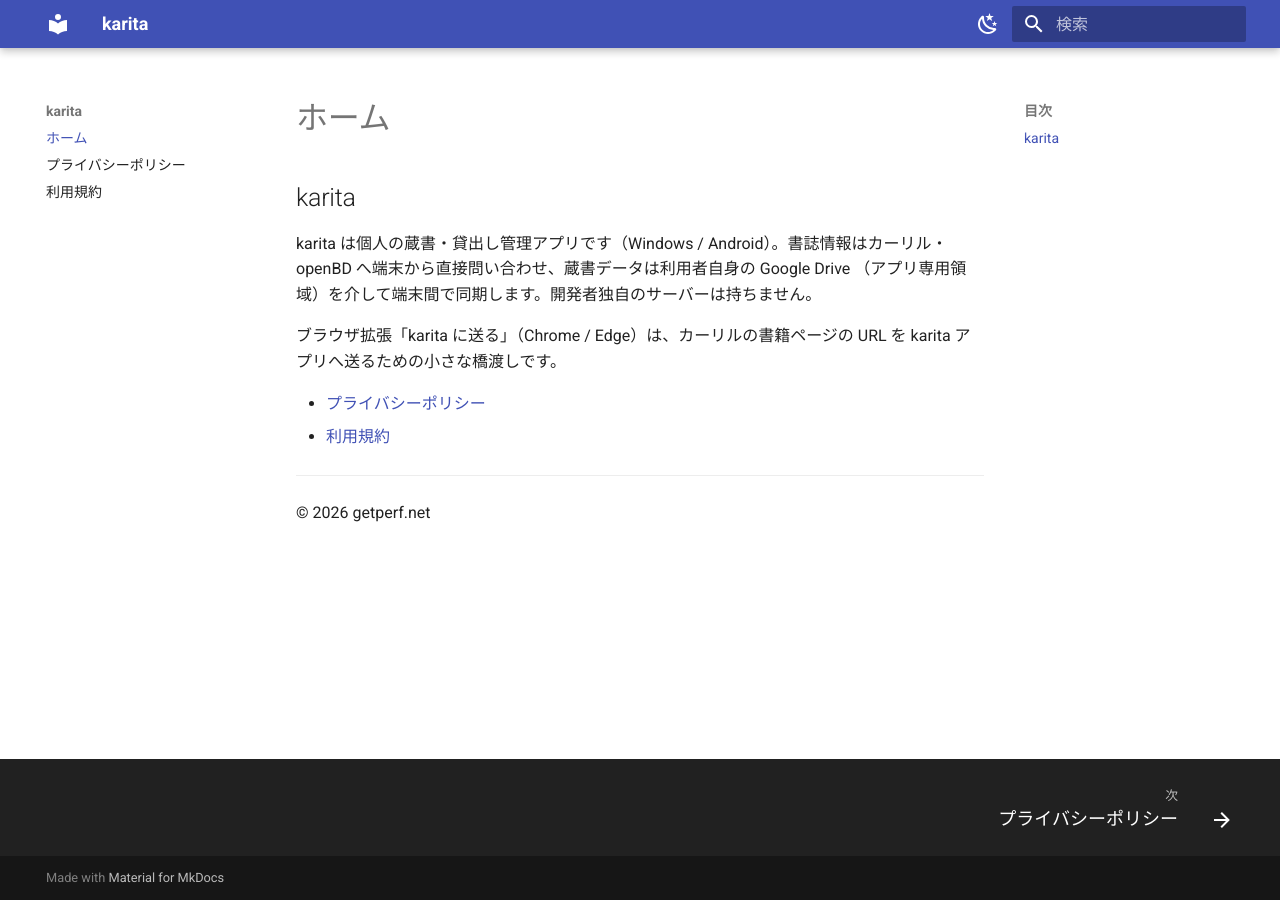
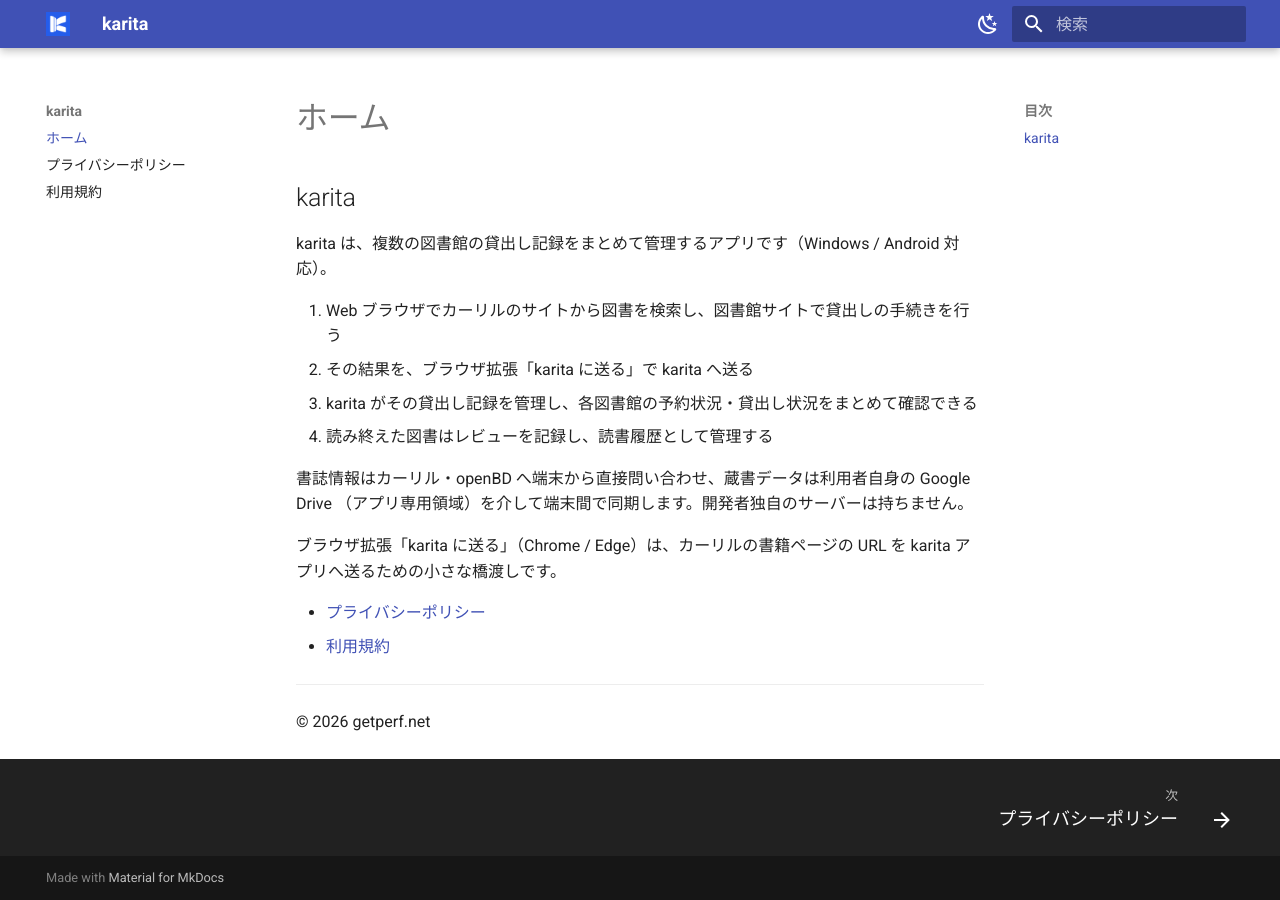
Before and after one commit to getperf/karita-site, an MkDocs documentation site: the page built from docs/index.md, in a window 1280 px wide. Built offline with MkDocs 1.6.1 and Material for MkDocs 9.7.7, drawn with Linux system fonts in a browser that asks for light colours.

Commit message:
index.md: karita の説明を追加し、ロゴをブランドアイコンに変更
トップページに「何を管理するアプリか」の説明（カーリルでの検索・図書館サイトでの
貸出し・拡張機能での送信・karitaでの記録管理・レビュー履歴)を前段として入れた。
mkdocs.yml の theme.logo/favicon を karita-core のブランドマスター
（assets/branding/karita-icon/v1/icon-1024.png）から書き出した img/karita_icon.png
に設定した。

Co-Authored-By: Claude Sonnet 5 <noreply@anthropic.com>

```diff
--- a/docs/index.md
+++ b/docs/index.md
@@ -1,7 +1,13 @@
 ## karita
 
-karita は個人の蔵書・貸出し管理アプリです（Windows / Android）。書誌情報はカーリル・
-openBD へ端末から直接問い合わせ、蔵書データは利用者自身の Google Drive
+karita は、複数の図書館の貸出し記録をまとめて管理するアプリです（Windows / Android 対応）。
+
+1. Web ブラウザでカーリルのサイトから図書を検索し、図書館サイトで貸出しの手続きを行う
+2. その結果を、ブラウザ拡張「karita に送る」で karita へ送る
+3. karita がその貸出し記録を管理し、各図書館の予約状況・貸出し状況をまとめて確認できる
+4. 読み終えた図書はレビューを記録し、読書履歴として管理する
+
+書誌情報はカーリル・openBD へ端末から直接問い合わせ、蔵書データは利用者自身の Google Drive
 （アプリ専用領域）を介して端末間で同期します。開発者独自のサーバーは持ちません。
 
 ブラウザ拡張「karita に送る」（Chrome / Edge）は、カーリルの書籍ページの URL を
--- /dev/null
+++ b/main.py
@@ -0,0 +1,6 @@
+def main():
+    print("Hello from karita-site!")
+
+
+if __name__ == "__main__":
+    main()
--- a/mkdocs.yml
+++ b/mkdocs.yml
@@ -4,6 +4,8 @@ site_url: https://karita.getperf.net
 theme:
   name: material
   language: ja
+  logo: img/karita_icon.png
+  favicon: img/karita_icon.png
   palette:
     - scheme: default
       primary: indigo
```
Also changed, not shown: pyproject.toml (added, +7 -0 lines), docs/img/karita_icon.png (added), 2 other files.
